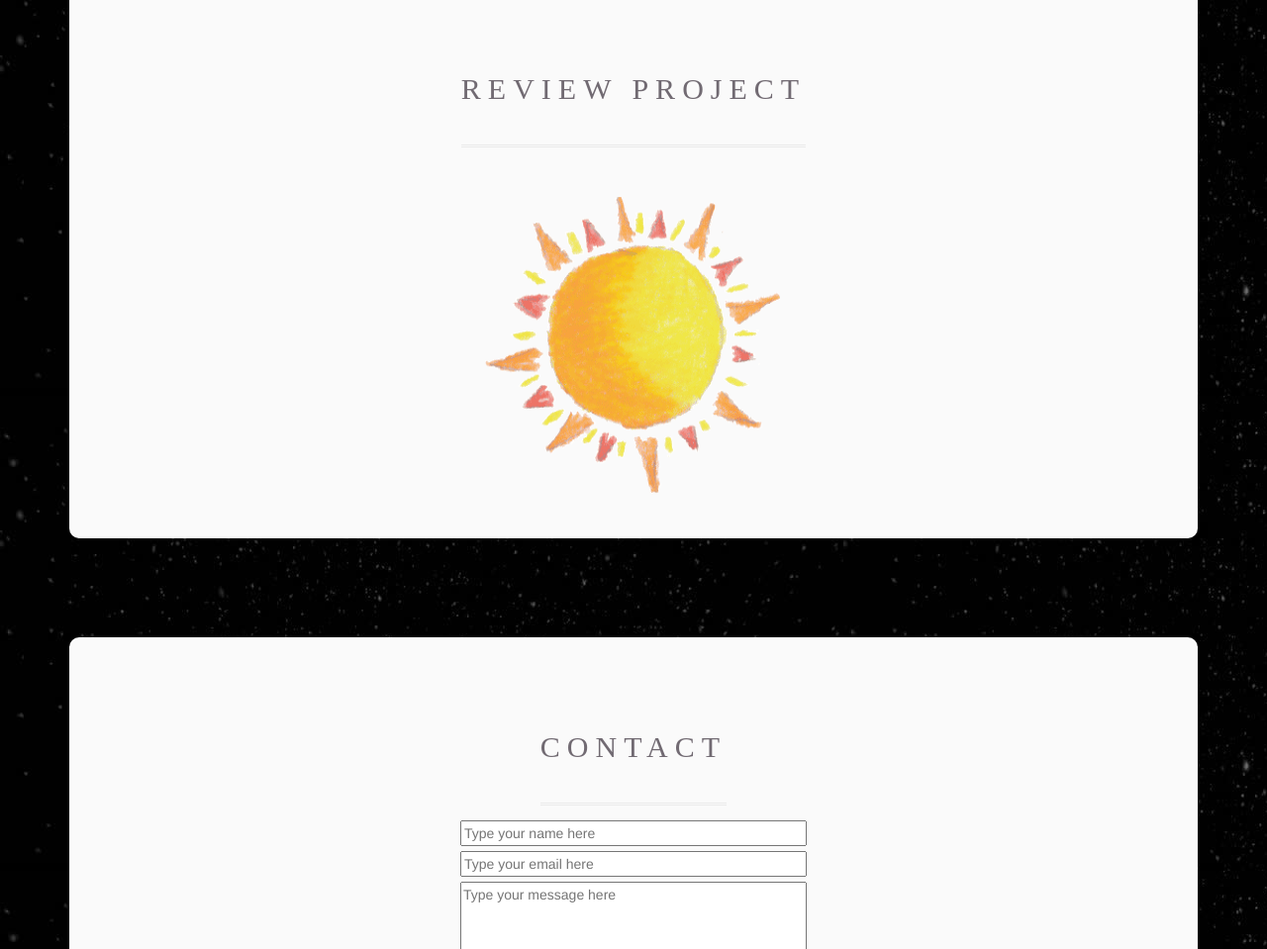
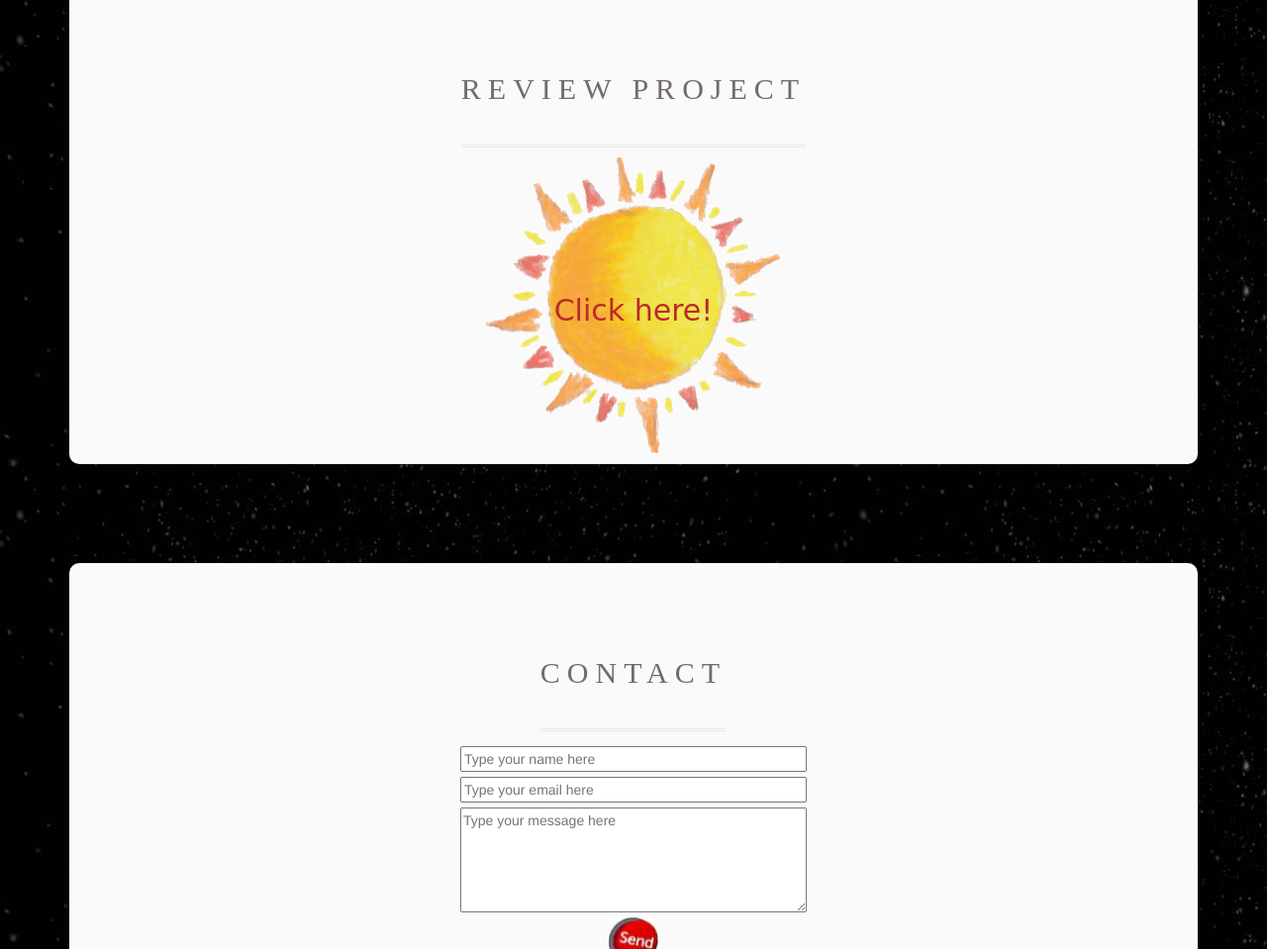
Before and after one commit to phuongtrangvn/SolarSystemH2T-, a website: page Project1/index.html in a window 1280 px wide. Shown: the part 3920-4879 px from the top of the page at 99% size. Drawn offline with Linux system fonts and the light colour scheme.

Commit message:
link decoration

```diff
--- a/Project1/css/style.css
+++ b/Project1/css/style.css
@@ -187,3 +187,18 @@ input,textarea{
   color: blue;
   font-weight: bold;
 }
+
+.link_project{
+  position: relative;
+  padding-bottom: 10px;
+}
+
+.link_project_note{
+  font-family: cursive;
+  font-size: 30px;
+  color: #b92b27;
+  position: absolute;
+  top: 50%;
+  left: 50%;
+  transform: translate(-50%, -50%);
+}
--- a/Project1/index.html
+++ b/Project1/index.html
@@ -149,8 +149,11 @@
         <div class="title-text">
           <h1>Review Project</h1>
         </div>
-        <div class="menu">
-          <a href="/SolarSystem"><img class="review_img" src="img/go.png" alt="GO" width="300" height="300"></a>
+        <div class="link_project">
+          <a href="/SolarSystem">
+            <img class="review_img" src="img/go.png" alt="GO" width="300" height="300">
+            <div class="link_project_note">Click here!</div>
+          </a>
         </div>
       </div>
     </div>
```
Also changed, not shown: client/css/style.css (+8 -0 lines).
